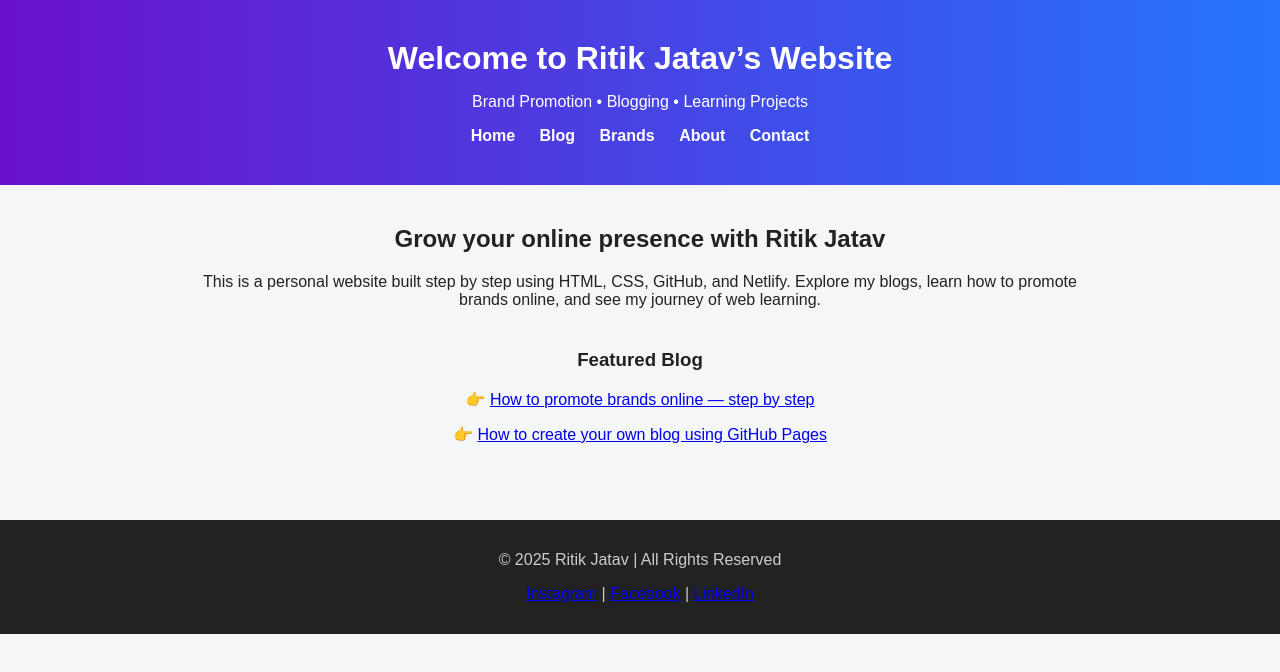
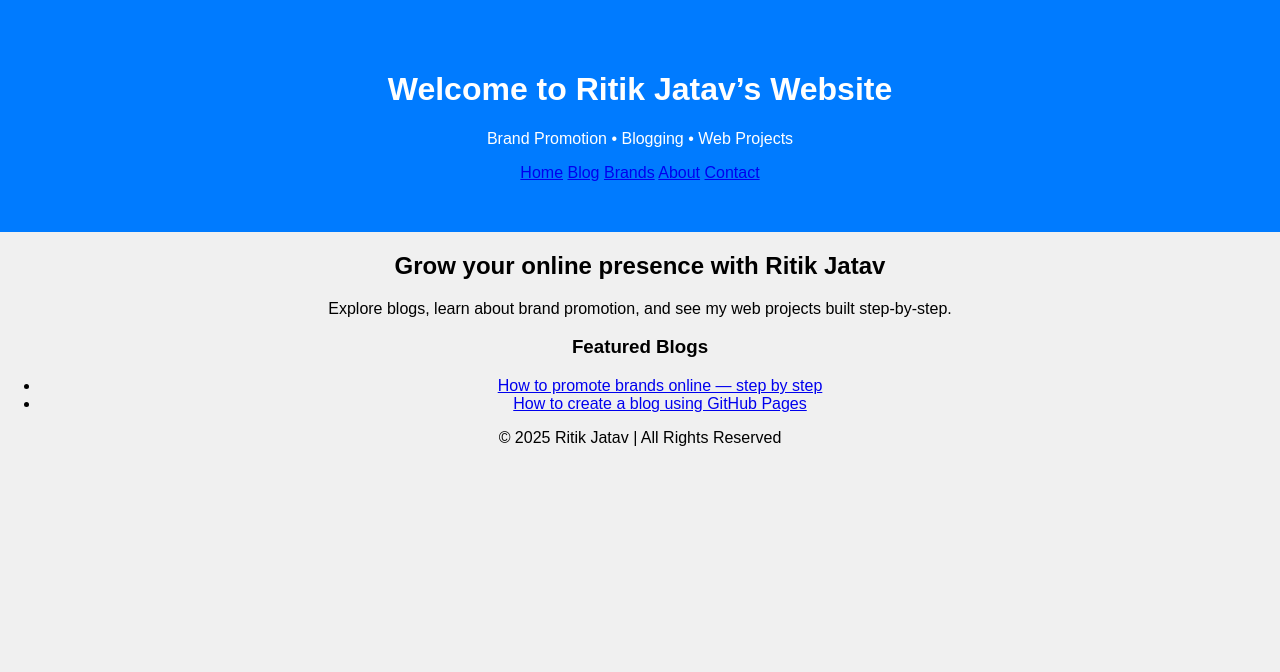
Before and after one commit to ritikjatav7828-create/my-website, a plain HTML site: page index.html in a window 1280 px wide. Drawn offline with Linux system fonts and the light colour scheme.

Commit message:
Update index.html

```diff
--- a/index.html
+++ b/index.html
@@ -14,57 +14,12 @@
     gtag('js', new Date());
     gtag('config', 'G-D0RRQD4507');
   </script>
-
-  <style>
-    body {
-      font-family: Arial, sans-serif;
-      margin: 0;
-      padding: 0;
-      background: #f4f6f8;
-      color: #222;
-    }
-    header {
-      background: linear-gradient(90deg, #6a11cb, #2575fc);
-      color: white;
-      text-align: center;
-      padding: 40px 0;
-    }
-    header h1 {
-      margin: 0;
-      font-size: 2em;
-    }
-    nav a {
-      color: white;
-      margin: 0 10px;
-      text-decoration: none;
-      font-weight: bold;
-    }
-    nav a:hover {
-      text-decoration: underline;
-    }
-    main {
-      padding: 20px;
-      max-width: 900px;
-      margin: auto;
-    }
-    .intro {
-      text-align: center;
-      margin-bottom: 40px;
-    }
-    footer {
-      text-align: center;
-      background: #222;
-      color: #ccc;
-      padding: 15px;
-      margin-top: 40px;
-    }
-  </style>
 </head>
 
 <body>
   <header>
     <h1>Welcome to Ritik Jatav’s Website</h1>
-    <p>Brand Promotion • Blogging • Learning Projects</p>
+    <p>Brand Promotion • Blogging • Web Projects</p>
     <nav>
       <a href="index.html">Home</a>
       <a href="blog.html">Blog</a>
@@ -77,23 +32,20 @@
   <main>
     <section class="intro">
       <h2>Grow your online presence with Ritik Jatav</h2>
-      <p>This is a personal website built step by step using HTML, CSS, GitHub, and Netlify. Explore my blogs, learn how to promote brands online, and see my journey of web learning.</p>
+      <p>Explore blogs, learn about brand promotion, and see my web projects built step-by-step.</p>
     </section>
 
     <section>
-      <h3>Featured Blog</h3>
-      <p>👉 <a href="posts/how-to-promote-brands.html">How to promote brands online — step by step</a></p>
-      <p>👉 <a href="posts/how-to-create-a-blog.html">How to create your own blog using GitHub Pages</a></p>
+      <h3>Featured Blogs</h3>
+      <ul>
+        <li><a href="posts/how-to-promote-brands.html">How to promote brands online — step by step</a></li>
+        <li><a href="posts/how-to-create-a-blog.html">How to create a blog using GitHub Pages</a></li>
+      </ul>
     </section>
   </main>
 
   <footer>
     <p>© 2025 Ritik Jatav | All Rights Reserved</p>
-    <p>
-      <a href="https://www.instagram.com" target="_blank">Instagram</a> |
-      <a href="https://www.facebook.com" target="_blank">Facebook</a> |
-      <a href="https://www.linkedin.com" target="_blank">LinkedIn</a>
-    </p>
   </footer>
 </body>
 </html>
```
